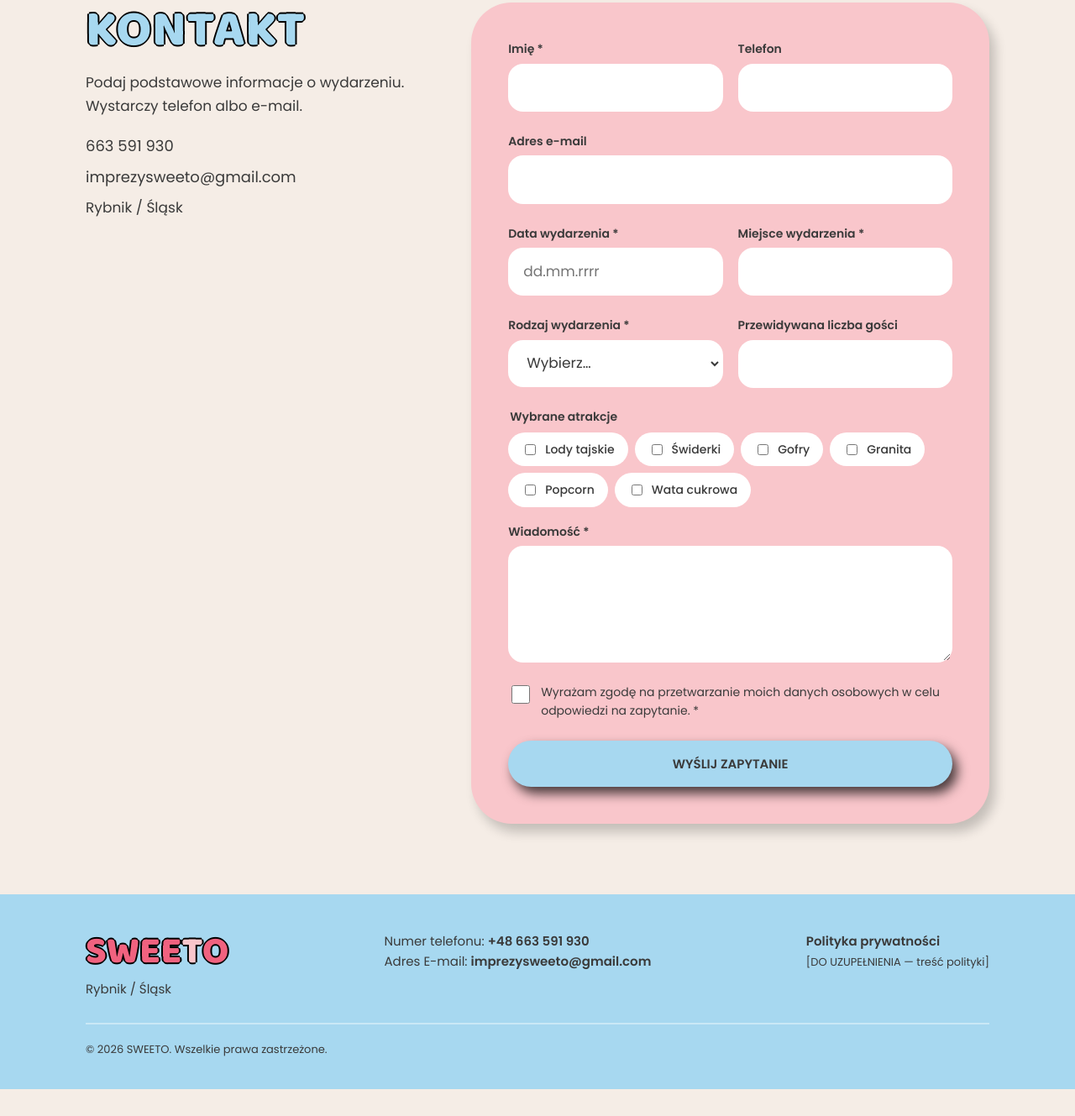
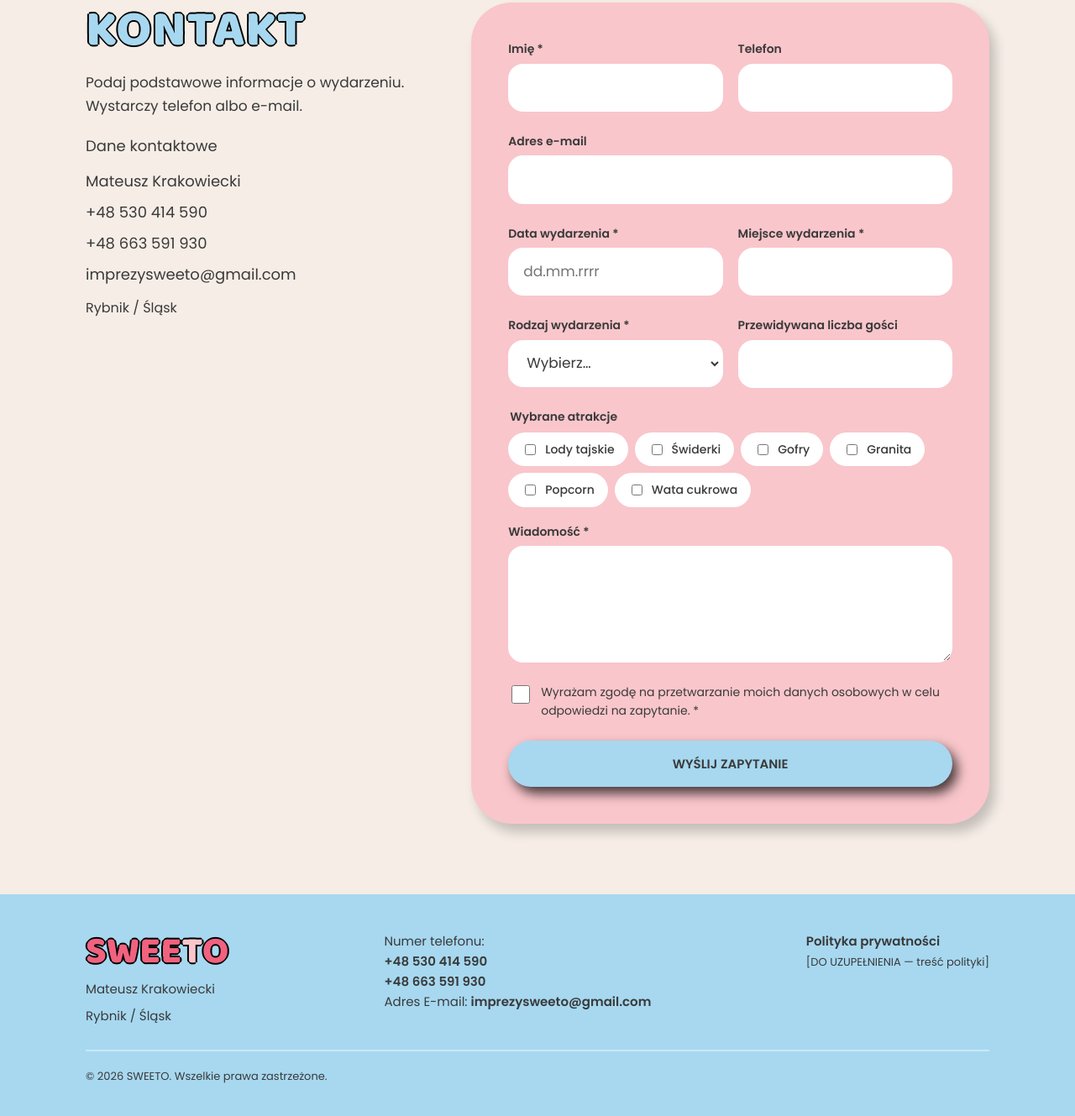
Before and after one commit to imprezy-sweeto/imprezy-sweeto, a plain HTML site: page index.html in a window 1280 px wide. Shown: the part 5360-6689 px from the top of the page at 84% size. Before the commit the page ends 6657 px from the top, so only its background shows below. Drawn offline with nearby package versions, Linux system fonts and the light colour scheme.

Commit message:
Update index.html

```diff
--- a/index.html
+++ b/index.html
@@ -218,9 +218,21 @@
                          <h2>Kontakt</h2>
                          <p class="lead">Podaj podstawowe informacje o wydarzeniu. Wystarczy telefon albo e-mail.</p>
                          <!-- TUTAJ ZMIENIASZ TELEFON I E-MAIL (zmień też w stopce i w sekcji "Poznaj SWEETO"; w href pisz numer bez spacji) -->
-                         <div class="contact-list"><a href="tel:663591930">663 591 930</a><a
-                                   href="mailto:imprezysweeto@gmail.com"
-                                   style="font-size:18px">imprezysweeto@gmail.com</a><span>Rybnik / Śląsk</span></div>
+                          <div class="contact-list">
+    <span class="label">Dane kontaktowe</span>
+
+    <a>Mateusz Krakowiecki</a>
+
+    <a href="tel:+48530414590">+48 530 414 590</a>
+    <a href="tel:+48663591930">+48 663 591 930</a>
+
+    <a href="mailto:imprezysweeto@gmail.com">
+        imprezysweeto@gmail.com
+    </a>
+
+    <span class="location">Rybnik / Śląsk</span>
+</div>
+
                     </div>
                     <form id="f" novalidate>
                          <div class="f"><label for="imie">Imię *</label><input id="imie" name="imie"
@@ -278,6 +290,7 @@
      <footer>
           <div class="wrap">
                <div><a class="logo" href="#top">SWEE<i>T</i>O</a>
+                    <p style="margin:8px 0 0">Mateusz Krakowiecki</p>
                     <p style="margin:8px 0 0">Rybnik / Śląsk</p>
                </div>
                <div>
@@ -285,6 +298,9 @@
 
 
                     <span class="label">Numer telefonu:</span>
+                    <br>
+                    <a href="tel:+48530414590">+48 530 414 590</a>
+                    <br>
                     <a href="tel:663591930">+48 663 591 930</a>
                     <br>
                     <span class="label">Adres E-mail:</span>
```
